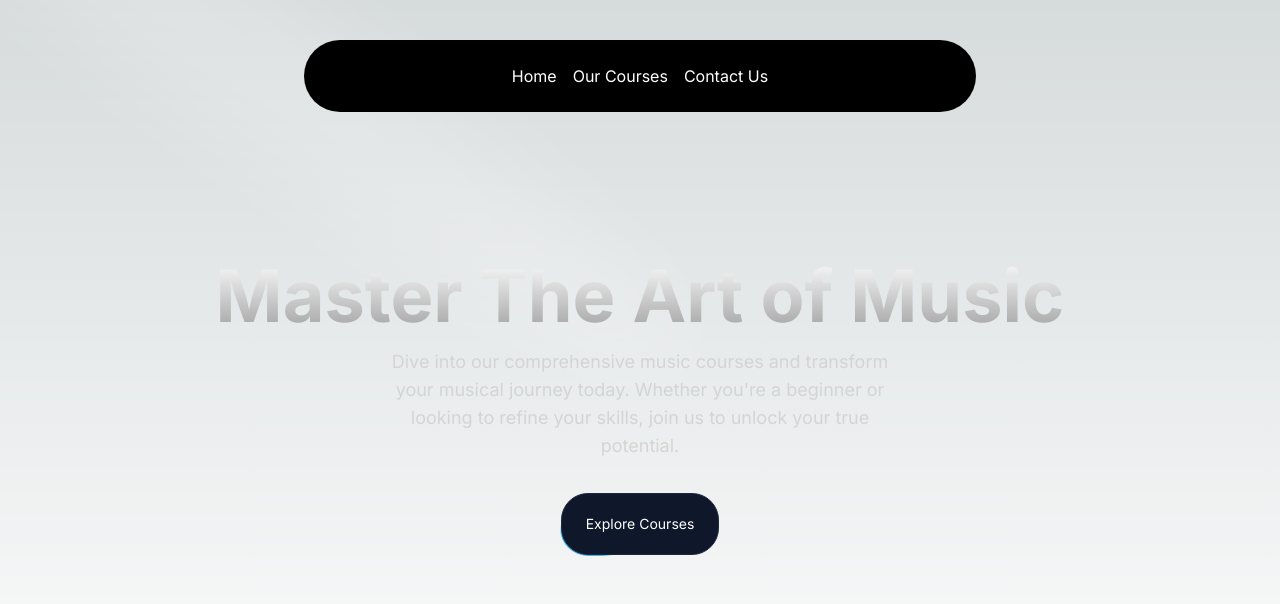
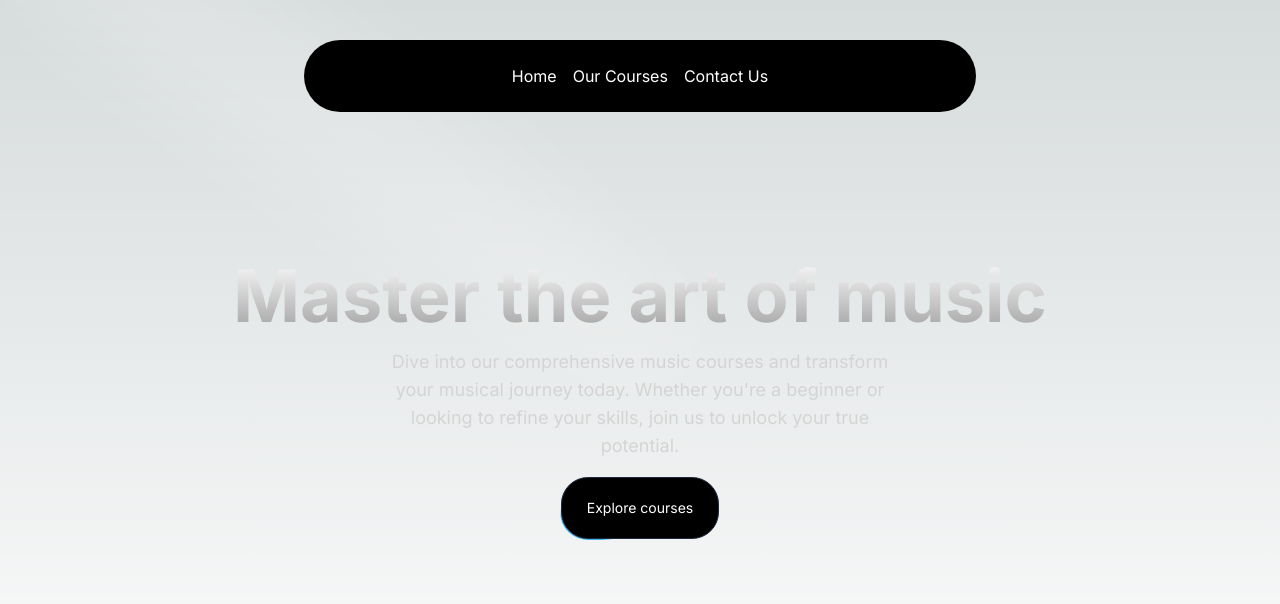
Before and after one commit to RidhikaJoshi/music, a Next.js app: page / in a window 1280 px wide. Shown: the top 604 px of the page. Built offline with nearby package versions, Linux system fonts and the light colour scheme.

Commit message:
Update HeroSection component styling and fix typo

```diff
--- a/src/components/HeroSection.tsx
+++ b/src/components/HeroSection.tsx
@@ -1,32 +1,36 @@
-import React from 'react'
-import { Spotlight } from './ui/Spotlight'
-import { Button } from './ui/moving-border'
-import Link from 'next/link'
+import Link from "next/link";
+import { Spotlight } from "./ui/Spotlight";
+import { Button } from "./ui/moving-border";
 
 function HeroSection() {
   return (
-   <div className=" min-h-screen w-full flex flex-col items-center justify-center m-auto relative overflow-hidden ">
+    <div className="h-[100vh] w-full rounded-md flex flex-col items-center justify-center relative overflow-hidden mx-auto py-10 md:py-0">
       <Spotlight
-        className="top-40 left-0 md:left-60 md:-top-20"
+        className="-top-40 left-0 md:left-60 md:-top-20"
         fill="white"
       />
-     <div className="p-4 relative z-10 w-full text-center" >
-       <h1 className="mt-20 md:mt-0 text-4xl md:text-7xl font-bold bg-clip-text text-transparent bg-gradient-to-b from-neutral-50 to-neutral-400">Master The Art of Music</h1>
-     <p className="mt-4 font-normal text-base md:text-lg text-neutral-300 max-w-lg mx-auto">Dive into our comprehensive music courses and transform your musical journey today. Whether you&apos;re a beginner or looking to refine your skills, join us to unlock your true potential.</p>
-     </div>
+      <div className="p-4 relative z-10 w-full text-center">
+        <h1 className="mt-20 md:mt-0 text-4xl md:text-7xl font-bold bg-clip-text text-transparent bg-gradient-to-b from-neutral-50 to-neutral-400">
+          Master the art of music
+        </h1>
+        <p className="mt-4 font-normal text-base md:text-lg text-neutral-300 max-w-lg mx-auto">
+          Dive into our comprehensive music courses and transform your musical
+          journey today. Whether you&apos;re a beginner or looking to refine
+          your skills, join us to unlock your true potential.
+        </p>
         <div className="mt-4">
           <Link href={"/courses"}>
             <Button
               borderRadius="1.75rem"
-        className="bg-white dark:bg-slate-900 text-black dark:text-white border-neutral-200 dark:border-slate-800"
+              className="bg-white dark:bg-black text-black dark:text-white border-neutral-200 dark:border-slate-800 "
             >
-        Explore Courses
+              Explore courses
             </Button>
           </Link>
         </div>
       </div>
-
-  )
+    </div>
+  );
 }
 
-export default HeroSection
+export default HeroSection;
```
Lines whose indentation alone changed are shown as unchanged.
